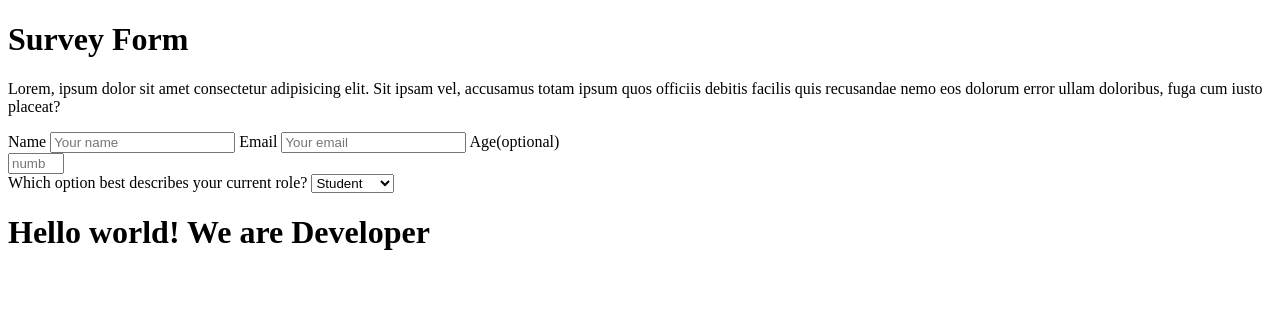
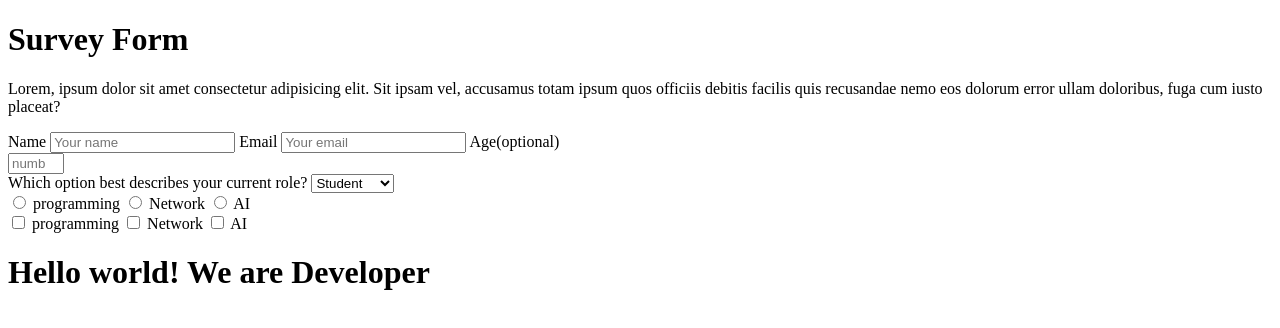
Before and after one commit to ahmadullahnikzad/microverse_trial1, a plain HTML site: page index.html in a window 1280 px wide. Drawn offline with Linux system fonts and the light colour scheme.

Commit message:
adding button

```diff
--- a/index.html
+++ b/index.html
@@ -22,7 +22,20 @@
       <option value="Designer">Designer</option>
       <option value="Developer">Developer</option>
       <option value="Teacher">Teacher</option>
-    </select>
+    </select><br>
+    <input type="radio" name="course" id="programming" value="0">
+    <label for="radio">programming</label>
+    <input type="radio" name="course" id="network" value="0">
+    <label for="radio">Network</label>
+    <input type="radio" name="course" id="AI" value="0">
+    <label for="radio">AI</label><br>
+    <input type="checkbox" name="course" id="programming" value="0">
+    <label for="checkbox">programming</label>
+    <input type="checkbox" name="course" id="network" value="0">
+    <label for="checkbox">Network</label>
+    <input type="checkbox" name="course" id="AI" value="0">
+    <label for="checkbox">AI</label>
+
     </form>
     <script src="https://cdn.freecodecamp.org/testable-projects-fcc/v1/bundle.js"></script>
 
```
